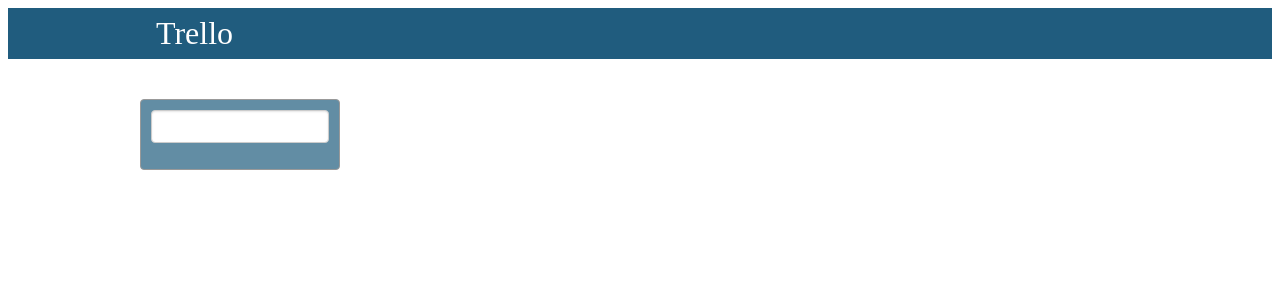
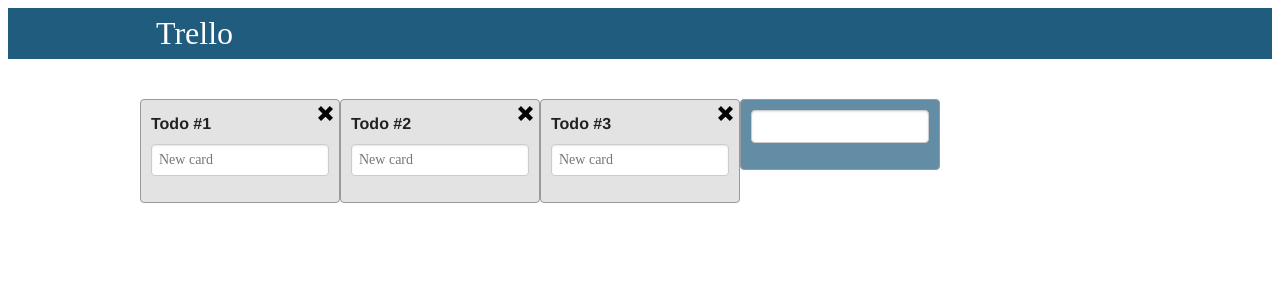
Before and after one commit to Igortag1/TodoINOSTUDIO, an Angular app: page / in a window 1280 px wide. Shown: the top 300 px of the page. Built offline with nearby package versions, Linux system fonts and the light colour scheme.

Commit message:
создание карточки

```diff
--- a/package.json
+++ b/package.json
@@ -23,7 +23,6 @@
     "@angular/router": "^5.2.0",
     "core-js": "^2.4.1",
     "lodash": "^4.17.4",
-    "lodash.uniqueid": "^4.0.1",
     "rxjs": "^5.5.6",
     "zone.js": "^0.8.19"
   },
--- a/src/app/list/list.component.html
+++ b/src/app/list/list.component.html
@@ -2,16 +2,23 @@
   <section class="list list-inline margin-top-centr"
            *ngFor="let list1 of list">
     <h1>{{list1.listName}}</h1>
+    <div class="card" *ngFor="let cards of getCards(list)">
+      {{cards.description}}
+    </div>
     <a (click)="removeList(list1)" class="hand">
       <div class="remove remove-list"></div>
     </a>
+    <section class="new-card">
+      <form #myNgFormCard="ngForm" (submit)="createCard(list); myNgFormCard.form.reset()">
+        <input type="text" [(ngModel)]="cardDescription" name="Description"  placeholder="New card">
+      </form>
+    </section>
   </section>
 
 
-
   <section class="list new-list list-inline margin-top-centr">
-    <form #myNgForm="ngForm" (submit)="addlist(listName); myNgForm.form.reset()">
-      <input type="text"  [(ngModel)]="listName" name="listName">
+    <form #myNgFormList="ngForm" (submit)="addlist(listName);  myNgFormList.form.reset()">
+      <input type="text" [(ngModel)]="listName" name="listName">
     </form>
   </section>
 </div>
--- a/src/app/list/list.component.ts
+++ b/src/app/list/list.component.ts
@@ -1,6 +1,5 @@
 import {Component} from '@angular/core';
-import _ = require('lodash');
-console.log('listCtrl');
+import _= require('lodash');
 @Component({
   selector: 'app-list',
   templateUrl: './list.component.html',
@@ -9,27 +8,58 @@
 
 export class ListComponent {
   list = [
-    // {
-    //   id: 'list_001',
-    //   listName: 'Todo'
-    // },
-    // {
-    //   id: 'list_002',
-    //   listName: 'Doing'
-    // },
-    // {
-    //   id: 'list_003',
-    //   listName: 'Done'
-    // }
+    {
+      idList: 'list_001',
+      listName: 'Todo #1'
+    },
+    {
+      idList: 'list_002',
+      listName: 'Todo #2'
+    },
+    {
+      idList: 'list_003',
+      listName: 'Todo #3'
+    }
   ];
+  cards = [
+    {
+      id: 'card_001',
+      description: '#1',
+      list_id: 1
+    },
+    {
+      id: 'card_002',
+      description: '#2',
+      list_id: 2
+    },
+    {
+      id: 'card_003',
+      description: '#3',
+      list_id: 3
+    }
+  ];
+  getCards (list) {
+    return _.filter(this.cards, {list_id: list.idList});
+
+  }
+
+
   addlist(listName) {
     this.list.push({
-      id: _.uniqueId('list_'),
+      idList: _.uniqueId('list_'),
       listName: listName
     });
-    console.log('listName', listName);
+    console.log('listName:', listName);
   }
   removeList(list1) {
     _.pull(this.list, list1);
   }
+
+  createCard(list, cardDescription) {
+    this.cards.push({
+      id: _.uniqueId('list_'),
+      description: cardDescription,
+      list_id: list.idList
+    });
+  }
 }
--- a/src/index.html
+++ b/src/index.html
@@ -7,7 +7,7 @@
 
   <meta name="viewport" content="width=device-width, initial-scale=1">
   <link rel="icon" type="image/x-icon" href="favicon.ico">
-  <link href="https://fonts.googleapis.com/icon?family=Material+Icons" rel="stylesheet">
+  <!--<link href="https://fonts.googleapis.com/icon?family=Material+Icons" rel="stylesheet">-->
   <!--<link rel="stylesheet" href="https://cdnjs.cloudflare.com/ajax/libs/materialize/0.100.2/css/materialize.min.css">-->
 </head>
 <body>
```
Also changed, not shown: 1 other file (tests, documents, lock files or other folders).
